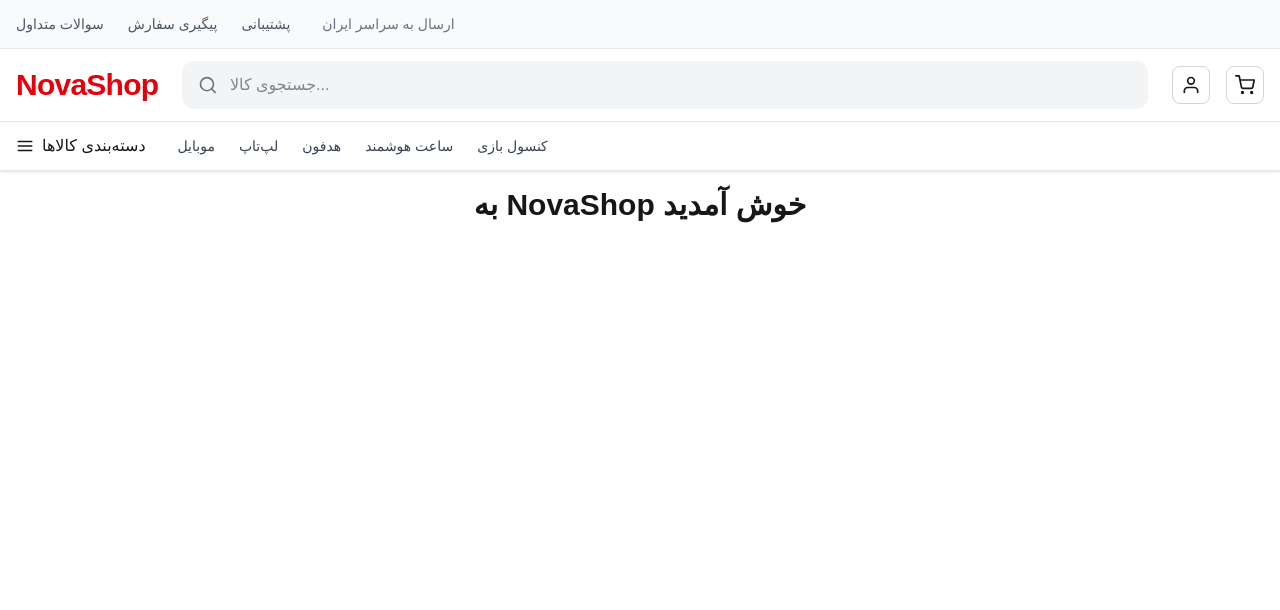
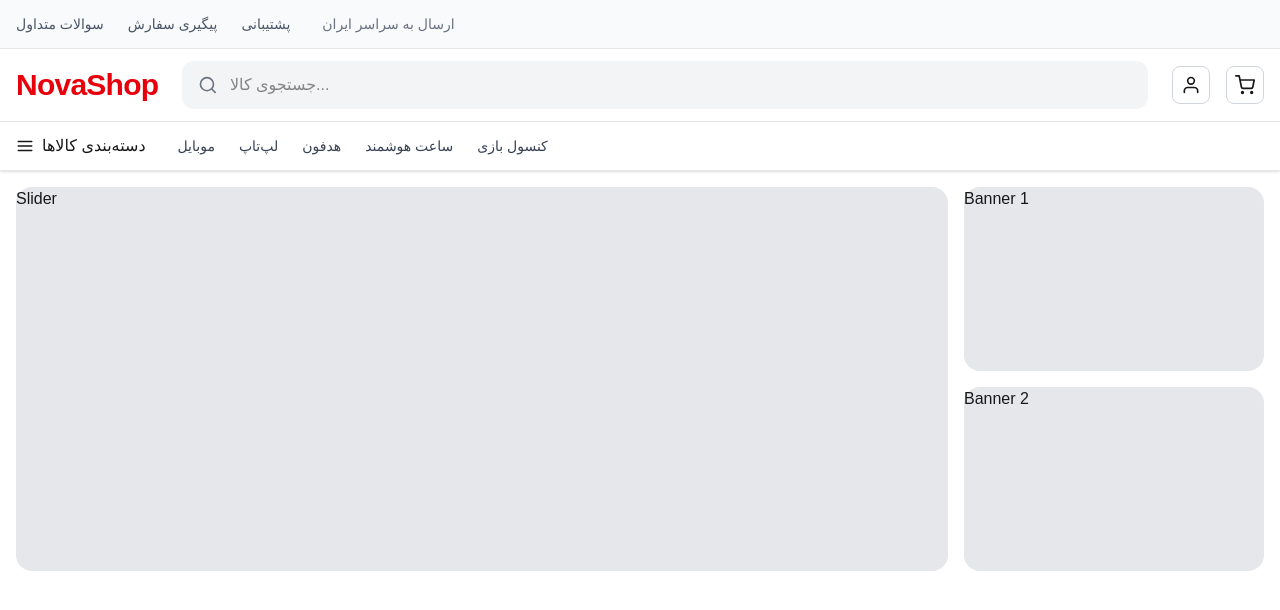
Before and after one commit to salarkarimibag-cmd/novashop, a Next.js app: page / in a window 1280 px wide. Shown: the top 610 px of the page. Built offline with nearby package versions, Linux system fonts and the light colour scheme.

Commit message:
feat: create hero section layout

```diff
--- a/src/app/page.js
+++ b/src/app/page.js
@@ -1,14 +1,13 @@
 import Header from "@/components/layout/Header";
+import Hero from "@/components/home/Hero";
 
 export default function Home() {
   return (
     <>
       <Header />
 
-      <main className="max-w-7xl mx-auto p-4">
-        <h2 className="text-3xl font-bold">
-          به NovaShop خوش آمدید
-        </h2>
+      <main>
+        <Hero />
       </main>
     </>
   );
--- /dev/null
+++ b/src/components/home/Hero/Hero.jsx
@@ -0,0 +1,21 @@
+import Container from "@/components/common/Container";
+
+export default function Hero() {
+  return (
+    <section className="mt-4">
+      <Container>
+        <div className="grid gap-4 lg:grid-cols-4">
+          <div className="h-96 rounded-2xl bg-gray-200 lg:col-span-3">
+            Slider
+          </div>
+
+          <div className="flex flex-col gap-4">
+            <div className="h-46 rounded-2xl bg-gray-200">Banner 1</div>
+
+            <div className="h-46 rounded-2xl bg-gray-200">Banner 2</div>
+          </div>
+        </div>
+      </Container>
+    </section>
+  );
+}
--- /dev/null
+++ b/src/components/home/Hero/index.js
@@ -0,0 +1 @@
+export { default } from "./Hero";
```
Also changed, not shown: src/components/home/Hero/HeroBanner.jsx (added), src/components/home/Hero/HeroSlider.jsx (added), src/components/home/Hero/heroData.js (added).
